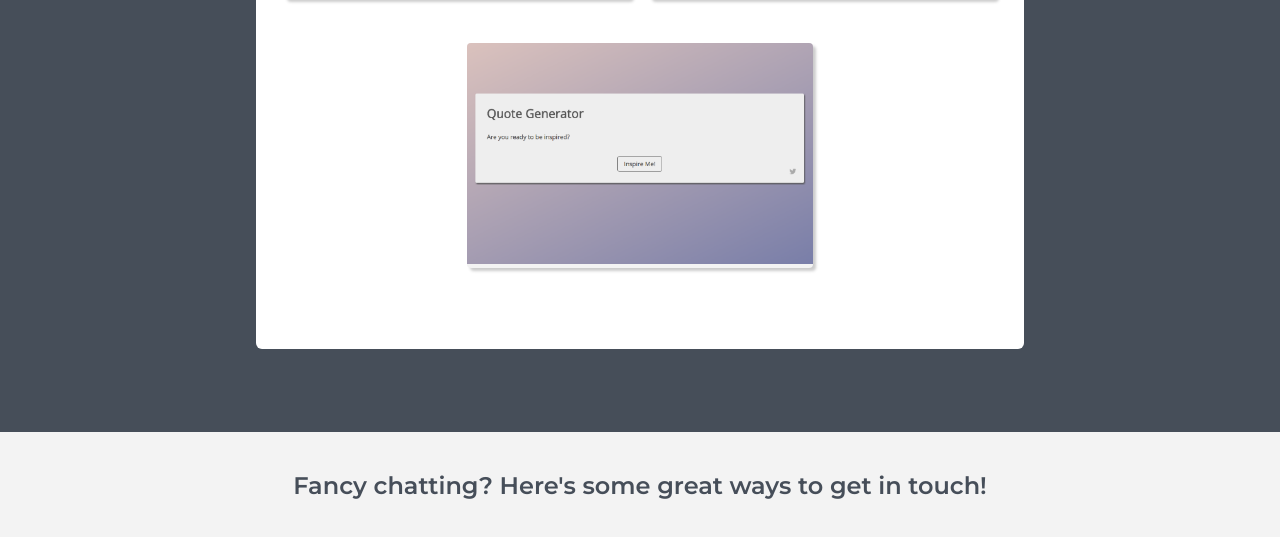
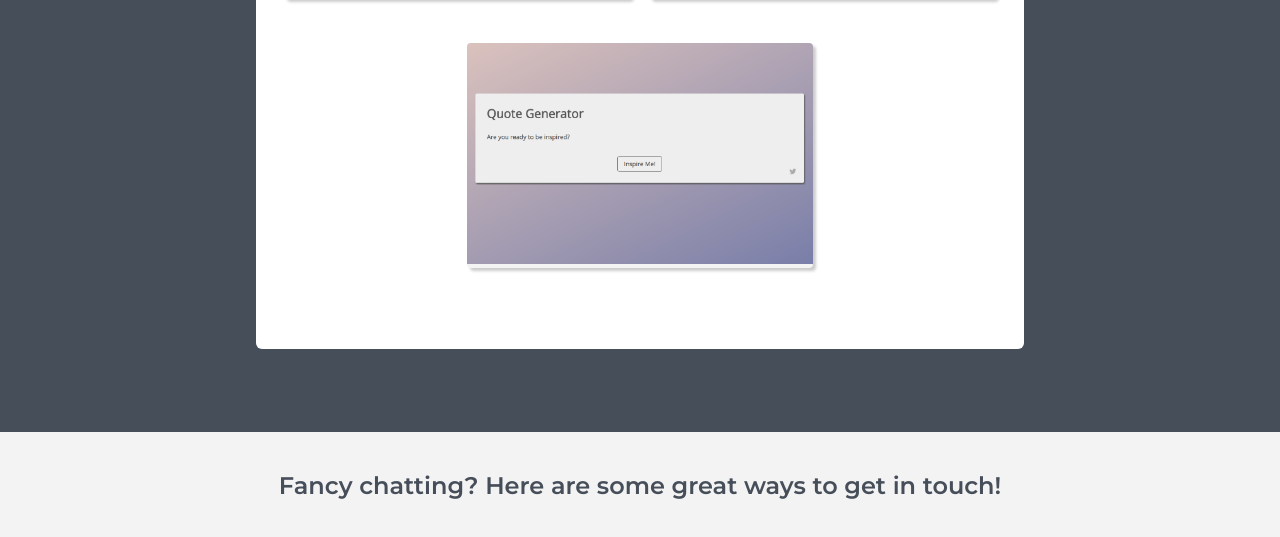
Before and after one commit to craigbts/firstWebsite, a plain HTML site: page index.html in a window 1280 px wide. Shown: the part 1128-1665 px from the top of the page. Drawn offline with nearby package versions, Linux system fonts and the light colour scheme.

Commit message:
here are

```diff
--- a/index.html
+++ b/index.html
@@ -50,7 +50,7 @@
     </div>
   </section>
   <section id="contact">
-    <h2>Fancy chatting? Here's some great ways to get in touch!</h2>
+    <h2>Fancy chatting? Here are some great ways to get in touch!</h2>
     <div id="socialContact">
       <a href="mailto:craig@craigbeatts.com"><div class="button" id="mail"><i class="fa fa-envelope" aria-hidden="true"></i></div></a>
       <a href="https://codepen.io/cbdeveloped/" target="blank_"><div class="button"><i class="fa fa-codepen" aria-hidden="true"></i></div></a>
```
